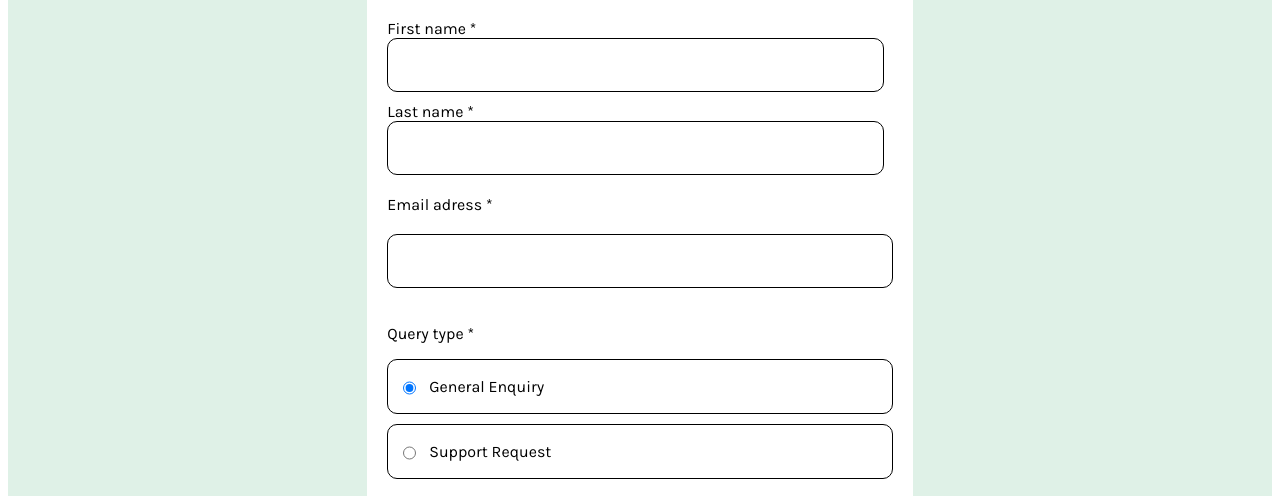
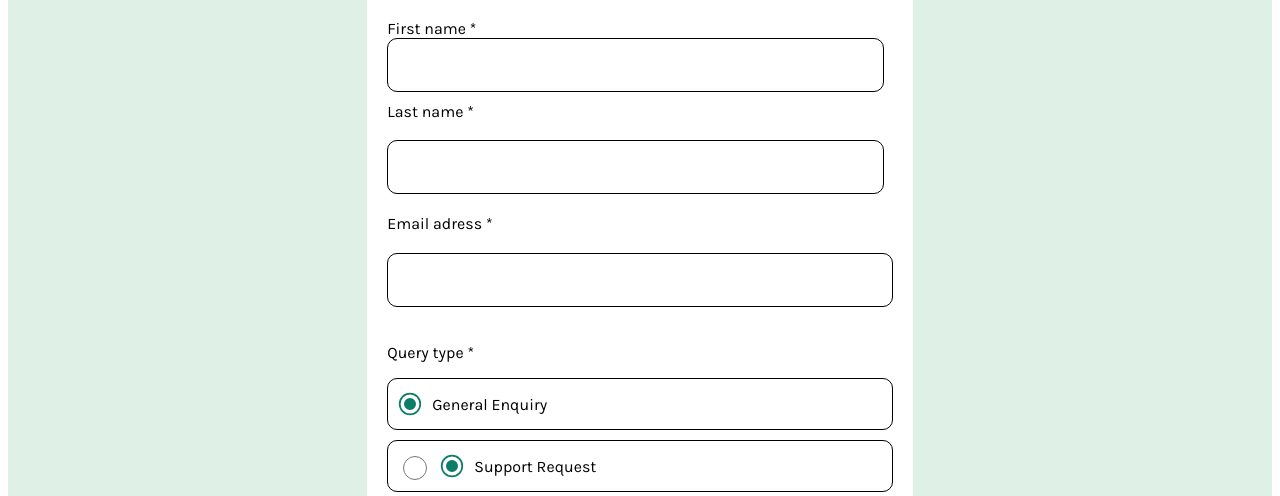
Before and after one commit to AloisKGBA/frontend-mentor_firs_responsive_form_solution, a plain HTML site: page index.html in a window 1280 px wide. Both pictures are taken after a click on the radio button "General Enquiry". Shown: the part 235-731 px from the top of the page. Drawn offline with Linux system fonts and the light colour scheme.

Commit message:
style sur les boutons radio

```diff
--- a/index.html
+++ b/index.html
@@ -6,8 +6,9 @@
 
   <link rel="icon" type="image/png" sizes="32x32" href="./assets/images/favicon-32x32.png">
   <link href='https://fonts.googleapis.com/css?family=Karla' rel='stylesheet'>
-  <link rel="stylesheet" href="style.css">
-  <link rel="stylesheet" href="media.css">
+  <link rel="stylesheet" href="style/style.css">
+  <link rel="stylesheet" href="style/radio.css">
+  <link rel="stylesheet" href="style/media.css">
   <script src="script/config.js" defer></script>
   <script src="script/script.js" defer></script>
   <title>Frontend Mentor | Contact form</title>
@@ -50,13 +51,13 @@
       <div class="choix">
         <p> Query type *</p>
         <div class="controle">
-          <div class="select ">
-            <input type="radio" name="choix" value="general_enquiry" id="general_enquiry" >
-            <label for="general_enquiry">General Enquiry</label>
+          <div class="select " onclick="mafonction()">
+            <input type="radio" name="choix" class="botmode" value="general_enquiry" id="general_enquiry" >
+            <label for="general_enquiry"><img src="assets/images/icon-radio-selected.svg" alt="image checked" id="image_1"> General Enquiry</label>
           </div>
-          <div class="select">
-            <input type="radio" name="choix" value="support_request" id="support_request" >
-            <label for="support_request">Support Request</label>
+          <div class="select" onclick="mafonction1()">
+            <input type="radio" name="choix" class="botmode" value="support_request" id="support_request" >
+            <label for="support_request"><img src="assets/images/icon-radio-selected.svg" alt="image checked" id="image_2">Support Request</label>
           </div>
           <p class="error quatre">Please select a query type</p>
         </div>
--- a/script/script.js
+++ b/script/script.js
@@ -98,3 +98,11 @@ function click_btn(){
       afficherPopup()
     })
 }
+function mafonction(){
+    let select=document.getElementById("general_enquiry")
+    let image_1=document.getElementById("image_1")
+    let image_2=document.getElementById("image_2")
+    let select2=document.getElementById("support_request")
+    select.style="display:none;"
+    image_1.style="display: flex;"
+}
--- /dev/null
+++ b/style/radio.css
@@ -0,0 +1,13 @@
+label{
+    display: flex;
+    align-items: center;
+    gap : 10px;
+}
+.select input{
+    width: 24px;
+    height: 24px;
+}
+.select label img{
+    width: 24px;
+    height: 24px;
+}
--- a/style.css
+++ b/style/style.css
@@ -42,6 +42,8 @@ input {
 }
 .select{
     border-radius: 10px;
+    padding: auto;
+    height: 50px;
     display: flex;
     align-items: center;
     gap: 10px;
```
Also changed, not shown: test.html (added, +41 -0 lines), style/media.css (renamed from media.css).
